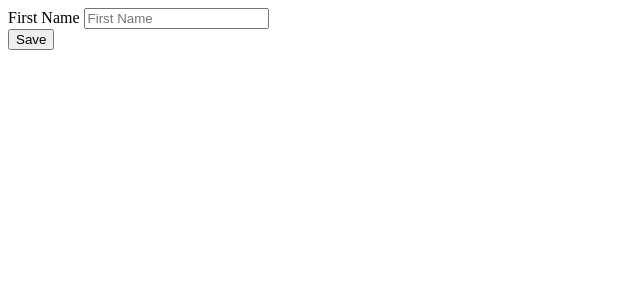
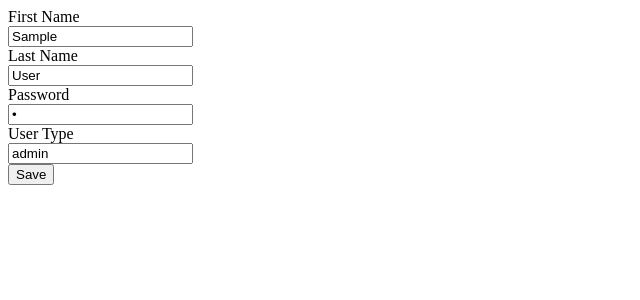
Before and after one commit to jewpaltz/2013FallWeb, a PHP site: template Final/Views/Users/new.php in a window 1280 px wide. Shown: the top 300 px of the page, without its empty margins (0-640 px from the left). Run offline with PHP 8.4, Linux system fonts and the light colour scheme; the template is opened without the code that fills it: most values are stand-ins (such as "Sample title", 1, 10 or a date in 2020).

Commit message:
Actually Saving Changes

```diff
--- a/Final/Views/Users/list.php
+++ b/Final/Views/Users/list.php
@@ -2,6 +2,8 @@
 <div class="container">
 
 	<h2>Users</h2>
+
+	<a href="?action=new">Add Contact</a>
 
 	<table class="table table-hover table-bordered table-striped">
 		<thead>
--- a/Final/Views/Users/new.php
+++ b/Final/Views/Users/new.php
@@ -1,12 +1,36 @@
 <div class="container">
-	<form action="?action=save" method="post"  class="form-horizontal">
+	<form action="?action=save" method="post"  class="form-horizontal row">
+
 		<div class="form-group">
-			<label for="FistName">First Name</label>
-			<input type="text" name="FirstName" id="FirstName" placeholder="First Name" class="form-control"  />
+			<label for="FistName" class="col-sm-2 control-label">First Name</label>
+			<div class="col-sm-10">
+				<input type="text" name="FirstName" id="FirstName" placeholder="First Name" class="form-control " value="<?=$model['FirstName']?>"  />
+			</div>
 		</div>
 		<div class="form-group">
+			<label for="LastName" class="col-sm-2 control-label">Last Name</label>
+			<div class="col-sm-10">
+				<input type="text" name="LastName" id="LastName" placeholder="Last Name" class="form-control " value="<?=$model['LastName']?>"  />
+			</div>
+		</div>
+		<div class="form-group">
+			<label for="Password" class="col-sm-2 control-label">Password</label>
+			<div class="col-sm-10">
+				<input type="password" name="Password" id="Password" placeholder="Password" class="form-control "  value="<?=$model['Password']?>" />
+			</div>
+		</div>
+		<div class="form-group">
+			<label for="UserType" class="col-sm-2 control-label">User Type</label>
+			<div class="col-sm-10">
+				<input type="text" name="UserType" id="UserType" placeholder="User Type" class="form-control "  value="<?=$model['UserType']?>" />
+			</div>
+		</div>
 
-			<input type="submit" class="form-control" value="Save" />
+
+		<div class="form-group">
+			<div class="col-sm-offset-2 col-sm-10">
+				<input type="submit" class="form-control btn btn-primary" value="Save" />
+			</div>
 		</div>
 	</form>
 </div>
```
Also changed, not shown: Final/Models/Users.php (+14 -0 lines), Final/Views/Users/index.php (+8 -4 lines).
